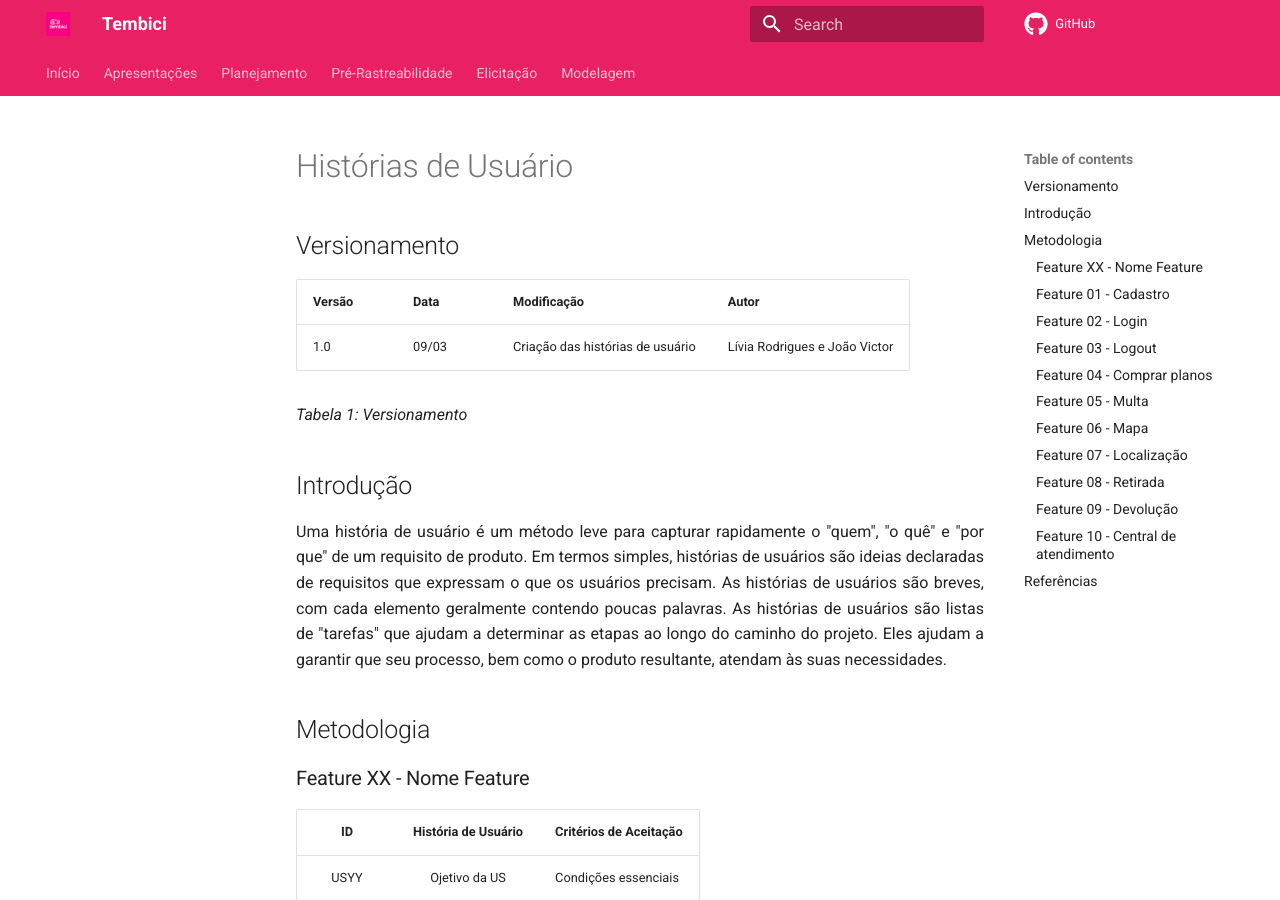
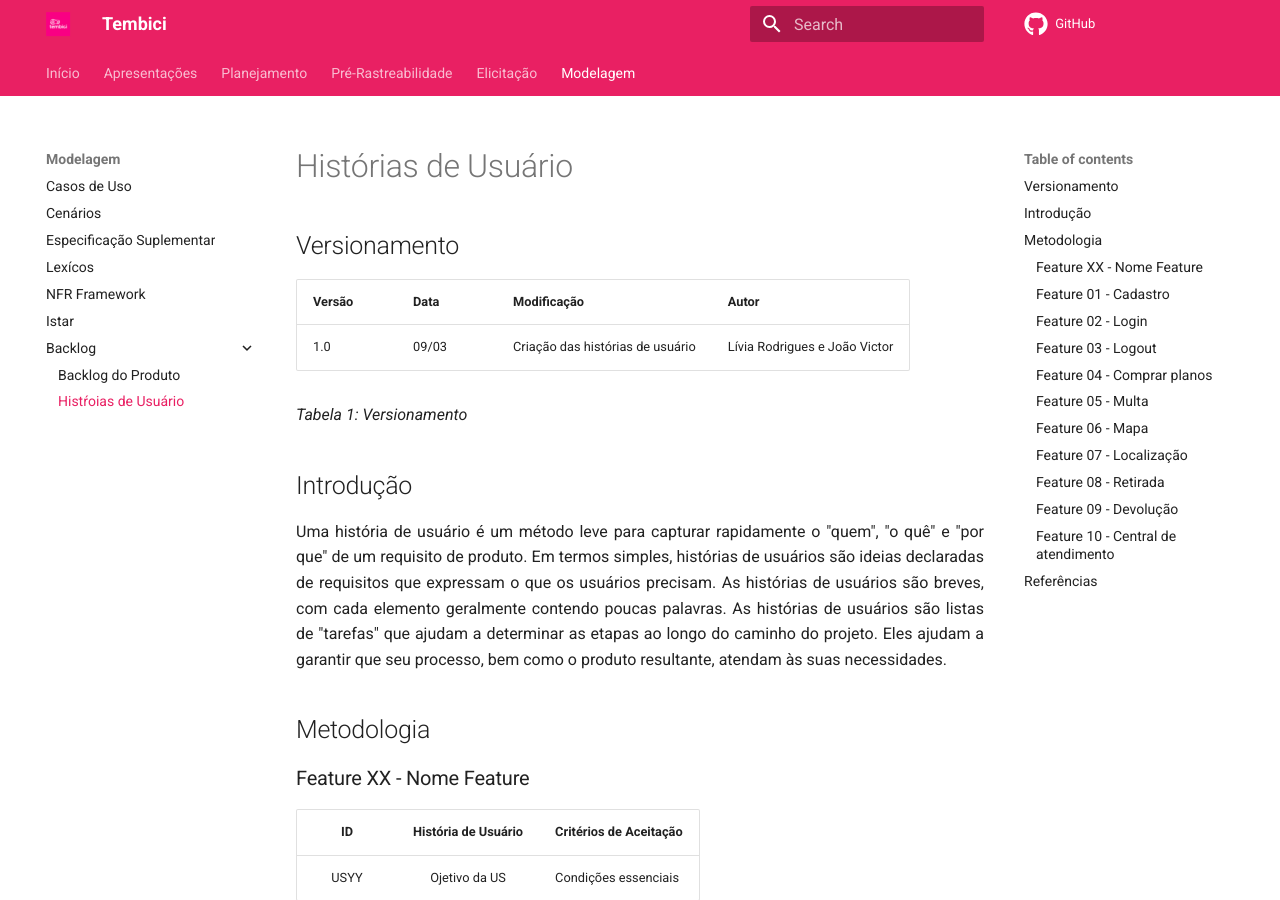
Before and after one commit to Requisitos-de-Software/2021.2-Tembici, an MkDocs documentation site: the page built from docs/modelagem/backlog/historias_de_usuario.md, in a window 1280 px wide and 900 px high. Built offline with MkDocs 1.6.1 and Material for MkDocs 9.7.7, drawn with Linux system fonts in a browser that asks for light colours; comment, search, counter and statistics services are not loaded.

Commit message:
- Correçao minima

```diff
--- a/mkdocs.yml
+++ b/mkdocs.yml
@@ -46,6 +46,7 @@ nav:
     - Istar: ./modelagem/istar.md
     - Backlog:
       - Backlog do Produto: ./modelagem/backlog/product_backlog.md
+      - Histŕoias de Usuário: ./modelagem/backlog/historias_de_usuario.md
 
 markdown_extensions:
   - attr_list
```
